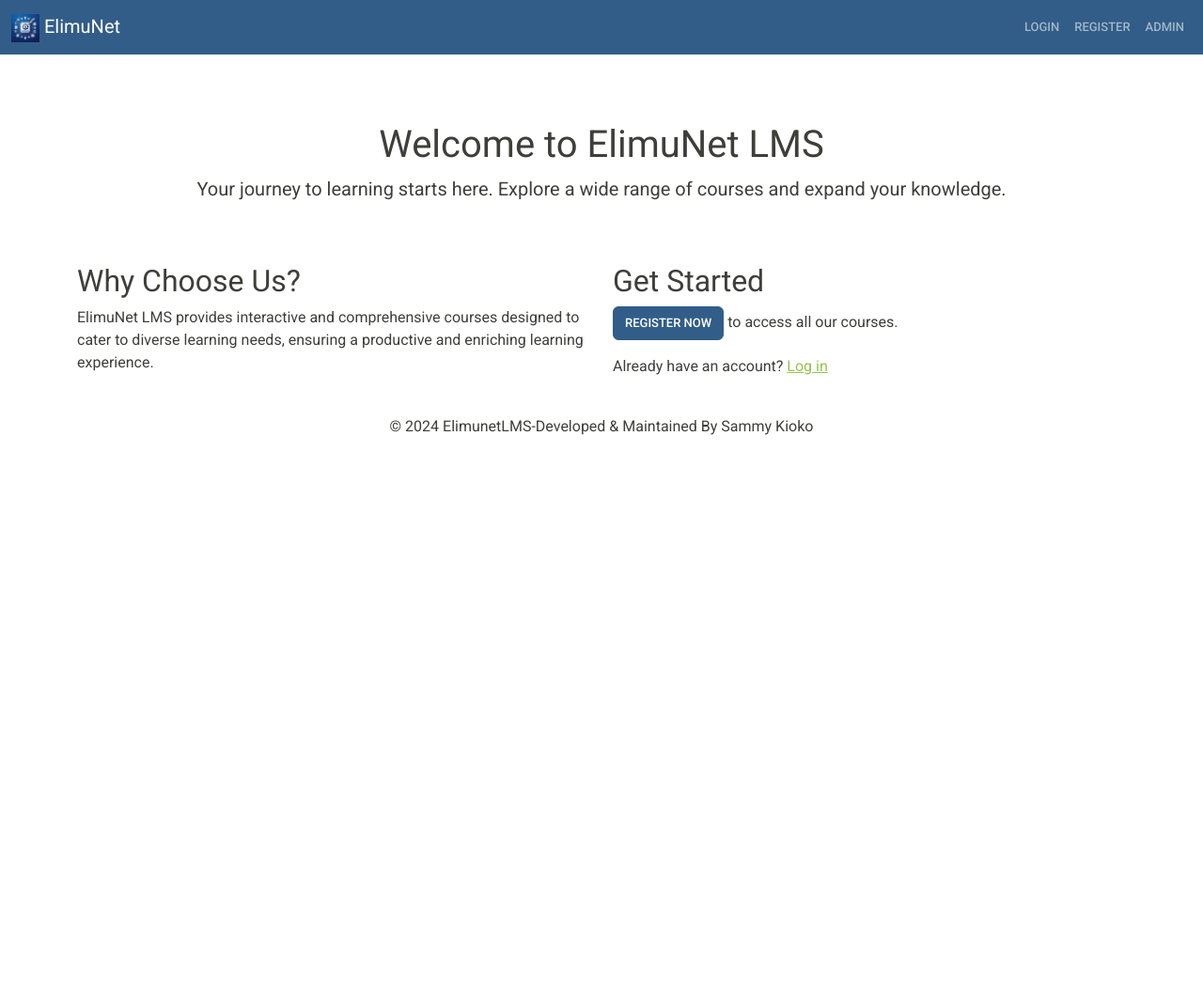
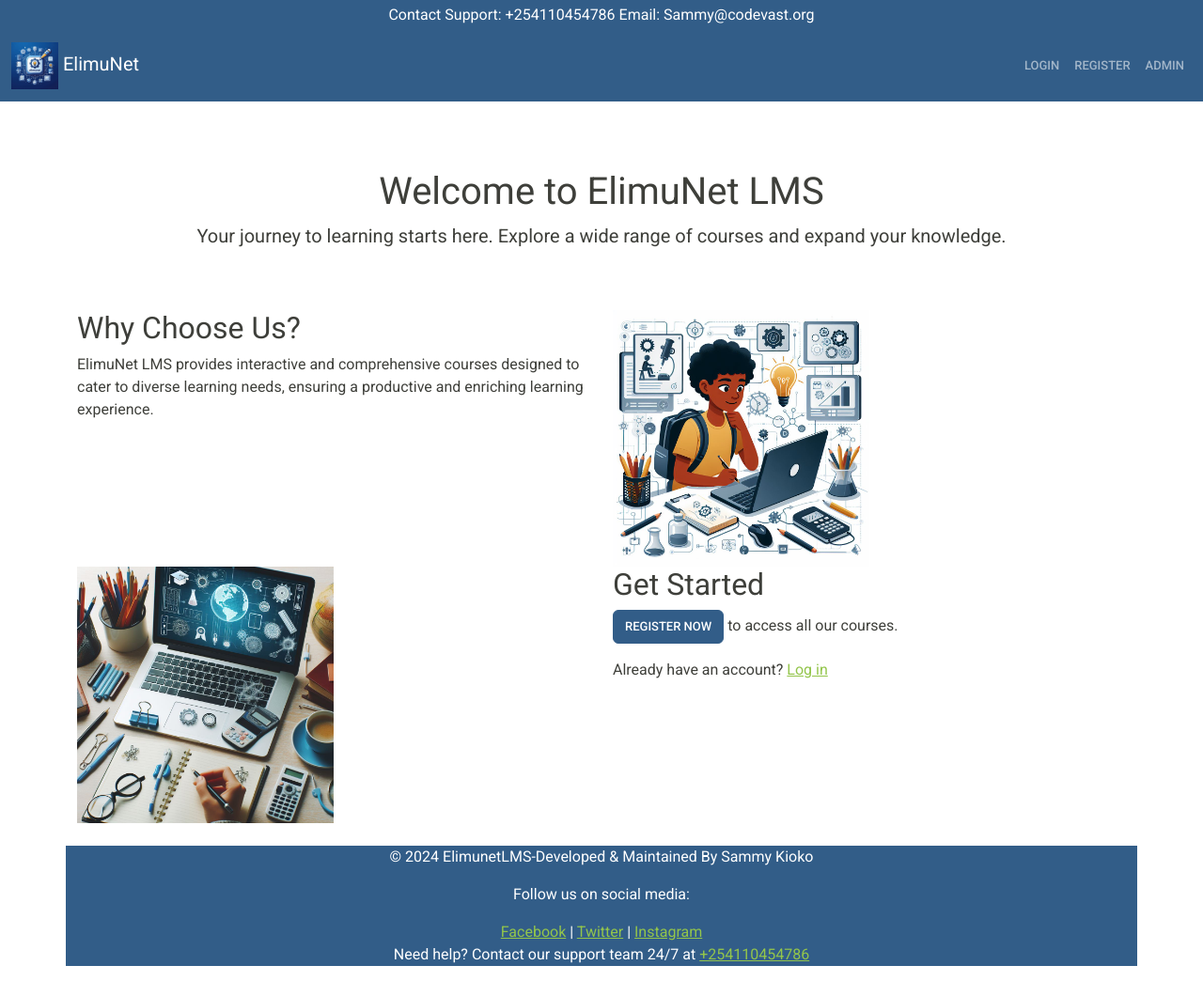
Before and after one commit to Svmueli/ElimuNet-Lms, a Django app: page / in a window 1280 px wide. Shown: the whole page at 94% size. Before the commit the page ends 463 px from the top, so only its background shows below. Run offline with Django 3.2, Linux system fonts and the light colour scheme; some libraries are stand-ins or nearby versions.

Commit message:
redesigned the homepage

```diff
--- a/Elimunet/templates/base.html
+++ b/Elimunet/templates/base.html
@@ -12,9 +12,32 @@
     <link rel="manifest" href="{% static 'favicon_io/site.webmanifest' %}">
     <link rel="stylesheet" href="{% static 'css/bootstrap.min.css' %}">
     {% block extra_css %}{% endblock extra_css %}
+
+    <style>
+        /* Additional styles */
+        .top-bar {
+            background-color: rgba(0, 123, 255, 0.5); /* Adjust transparency with the alpha value */
+            color: white;
+            text-align: center;
+            padding: 0.5rem 0;
+        }
+        .navbar-brand img {
+            height: 50px; /* Adjust logo size as needed */
+        }
+        /* Style for the main content area with padding on the sides */
+        .main-content {
+            padding-left: 15%; /* Adjust the percentage as needed */
+            padding-right: 15%; /* Adjust the percentage as needed */
+        }
+    </style>
 </head>
 <body>
 <header>
+
+     <!-- Top bar for contact support -->
+     <div class="bg-primary text-white text-center py-1">
+        Contact Support: +254110454786      Email: Sammy@codevast.org
+    </div>
     <!-- Navbar Here -->
     <nav class="navbar navbar-expand-lg navbar-dark bg-primary">
         <div class="container-fluid">
@@ -52,9 +75,15 @@
     {% block content %}{% endblock content %}
 </main>
 
-<footer class="container mt-4">
-    <!-- Footer Content Here -->
+<footer class="container mt-4 bg-primary text-white">
     <p class="text-center">&copy; 2024 ElimunetLMS-Developed & Maintained By Sammy Kioko</p>
+    <div class="text-center">
+        <p>Follow us on social media:</p>
+        <a href="#">Facebook</a> | <a href="#">Twitter</a> | <a href="#">Instagram</a>
+    </div>
+    <div class="text-center">
+        <p>Need help? Contact our support team 24/7 at <a href="tel:+254110454786">+254110454786</a></p>
+    </div>
 </footer>
 
 <script src="{% static 'js/bootstrap.bundle.min.js' %}"></script>
--- a/Elimunet/templates/homepage.html
+++ b/Elimunet/templates/homepage.html
@@ -1,4 +1,5 @@
 {% extends 'base.html' %}
+{% load static %}
 
 {% block title %}Welcome to ElimuNet{% endblock title %}
 
@@ -13,6 +14,15 @@
         <h2>Why Choose Us?</h2>
         <p>ElimuNet LMS provides interactive and comprehensive courses designed to cater to diverse learning needs, ensuring a productive and enriching learning experience.</p>
     </div>
+    <div class="col-md-6 text-right">
+        <img src="{% static 'img/learner.jpeg' %}" alt="Interactive Courses" class="img-fluid float-right" style="max-width: 50%;">
+    </div>
+</div>
+
+<div class="row">
+    <div class="col-md-6">
+        <img src="{% static 'img/home.jpeg' %}" alt="Welcome to ElimuNet" class="img-fluid float-left" style="max-width: 50%;">
+    </div>
     <div class="col-md-6">
         <h2>Get Started</h2>
         {% if not request.user.is_authenticated %}
```
Also changed, not shown: Elimunet/static/img/home.jpeg (added), Elimunet/static/img/learner.jpeg (added).
